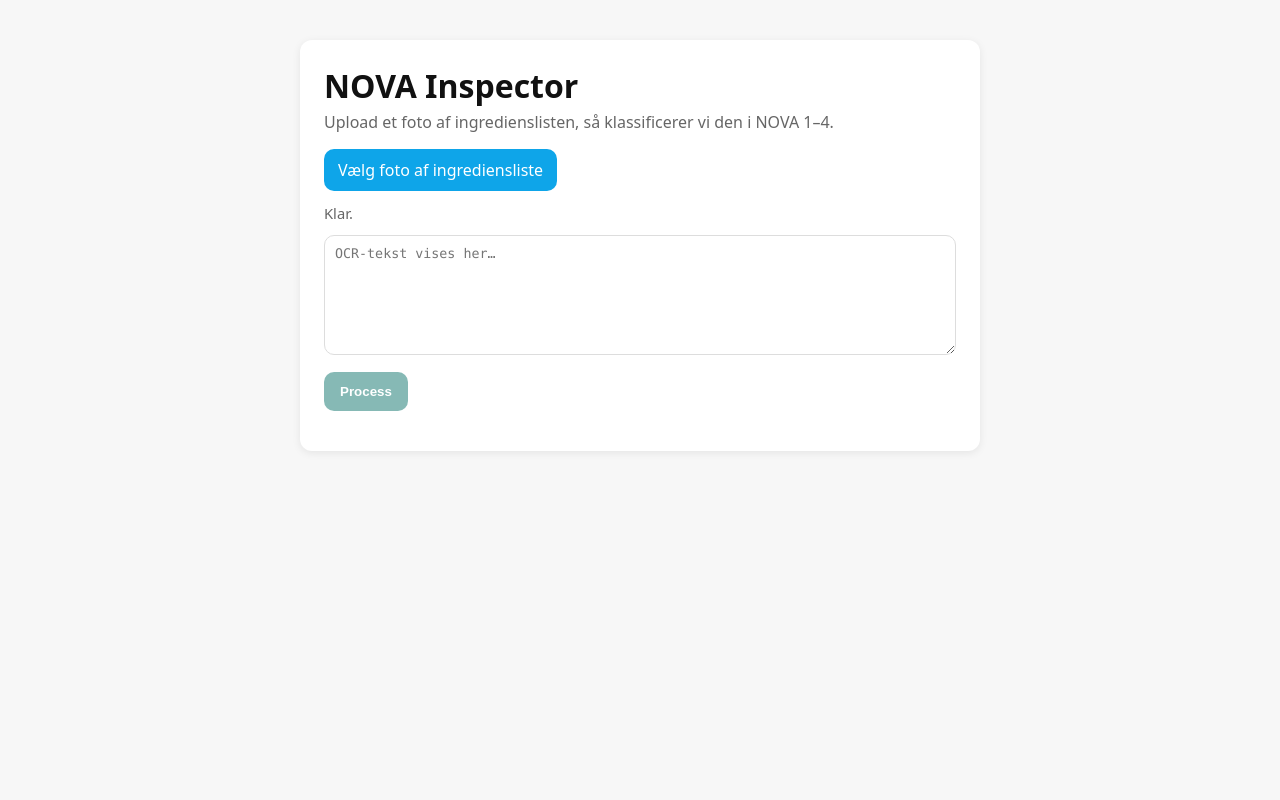
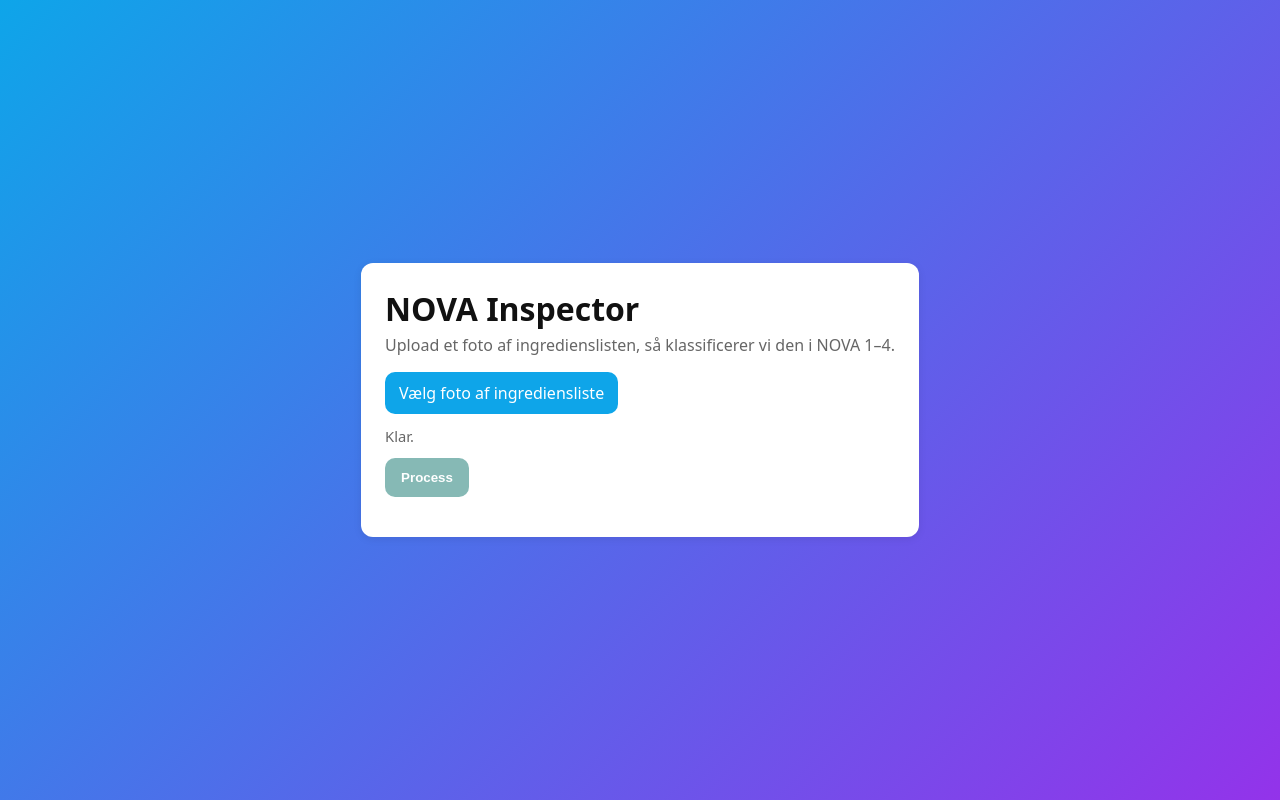
Before and after one commit to Mbo7682/nova-checker, a plain HTML site: page index.html in a window 1280 px wide. Drawn offline with Linux system fonts and the light colour scheme.

Commit message:
Refine UI and hide OCR details

```diff
--- a/app.js
+++ b/app.js
@@ -9,12 +9,11 @@
 document.addEventListener('DOMContentLoaded', () => {
   const fileInput  = document.getElementById('fileInput');
   const previewImg = document.getElementById('preview');
-  const ocrTextEl  = document.getElementById('ocrText');
   const resultEl   = document.getElementById('result');
   const statusEl   = document.getElementById('status');
   const processBtn = document.getElementById('processBtn');
 
-  if (!fileInput || !previewImg || !ocrTextEl || !resultEl || !statusEl || !processBtn) {
+  if (!fileInput || !previewImg || !resultEl || !statusEl || !processBtn) {
     console.error('Missing required DOM elements. Check IDs in index.html.');
     return;
   }
@@ -29,7 +28,6 @@ document.addEventListener('DOMContentLoaded', () => {
   fileInput.addEventListener('change', async (e) => {
     const file = e.target.files?.[0];
     resultEl.textContent = '';
-    ocrTextEl.value = '';
 
     if (!file) {
       previewImg.style.display = 'none';
@@ -150,7 +148,6 @@ ${ingredientsText}
       processBtn.disabled = true;
       setStatus('Forbereder billede…');
       resultEl.textContent = '';
-      ocrTextEl.value = '';
 
       const file = fileInput.files?.[0];
       if (!file) {
@@ -160,7 +157,6 @@ ${ingredientsText}
 
       const dataUrl = await readAndDownscale(file);
       const text = (await runOCR(dataUrl)).trim();
-      ocrTextEl.value = text;
 
       const nova = await classifyWithOpenAI(text);
       const cat = nova.category == null ? 'Ukendt' : `NOVA ${nova.category}`;
--- a/index.html
+++ b/index.html
@@ -20,8 +20,6 @@
 
     <div id="status" class="status">Klar.</div>
 
-    <textarea id="ocrText" rows="6" placeholder="OCR-tekst vises her…"></textarea>
-
     <button id="processBtn" disabled>Process</button>
 
     <div id="result" class="result"></div>
--- a/style.css
+++ b/style.css
@@ -13,17 +13,22 @@
 body {
   margin: 0;
   font-family: system-ui, -apple-system, Segoe UI, Roboto, Helvetica, Arial, sans-serif;
-  background: var(--bg);
+  background: linear-gradient(135deg, #0ea5e9, #9333ea);
   color: var(--fg);
+  min-height: 100vh;
+  display: flex;
+  align-items: center;
+  justify-content: center;
 }
 
 .container {
   max-width: 680px;
-  margin: 40px auto;
+  margin: 40px;
   background: var(--card);
   border-radius: var(--radius);
   box-shadow: var(--shadow);
   padding: 24px;
+  animation: fadeIn .6s ease;
 }
 
 h1 { margin: 0 0 4px; }
@@ -37,8 +42,10 @@ h1 { margin: 0 0 4px; }
   border-radius: 10px;
   cursor: pointer;
   user-select: none;
+  transition: background .2s;
 }
 .file input { display: none; }
+.file:hover { background: #0284c7; }
 
 #preview {
   width: 100%;
@@ -56,16 +63,6 @@ h1 { margin: 0 0 4px; }
   color: var(--muted);
 }
 
-#ocrText {
-  width: 100%;
-  margin-top: 12px;
-  padding: 10px;
-  border-radius: 10px;
-  border: 1px solid #ddd;
-  min-height: 120px;
-  font-family: ui-monospace, SFMono-Regular, Menlo, Consolas, monospace;
-}
-
 #processBtn {
   margin-top: 12px;
   padding: 12px 16px;
@@ -75,14 +72,24 @@ h1 { margin: 0 0 4px; }
   color: #fff;
   font-weight: 600;
   cursor: pointer;
+  transition: background .2s;
 }
 #processBtn[disabled] {
   opacity: .5;
   cursor: not-allowed;
 }
+#processBtn:hover:not([disabled]) { background: #115e59; }
 
 .result {
   margin-top: 16px;
-  font-weight: 600;
+  font-weight: 700;
   white-space: pre-wrap;
+  font-size: 1.25rem;
+  color: var(--brand);
+  text-shadow: 0 1px 2px rgba(0,0,0,.1);
 }
+
+@keyframes fadeIn {
+  from { opacity: 0; transform: translateY(10px); }
+  to { opacity: 1; transform: translateY(0); }
+}
```
Also changed, not shown: 1 other file.
